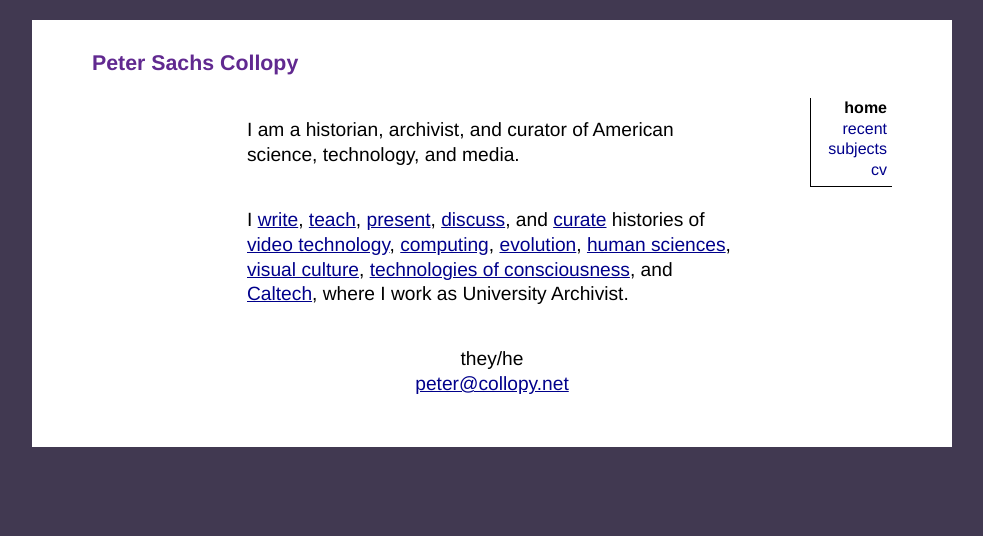
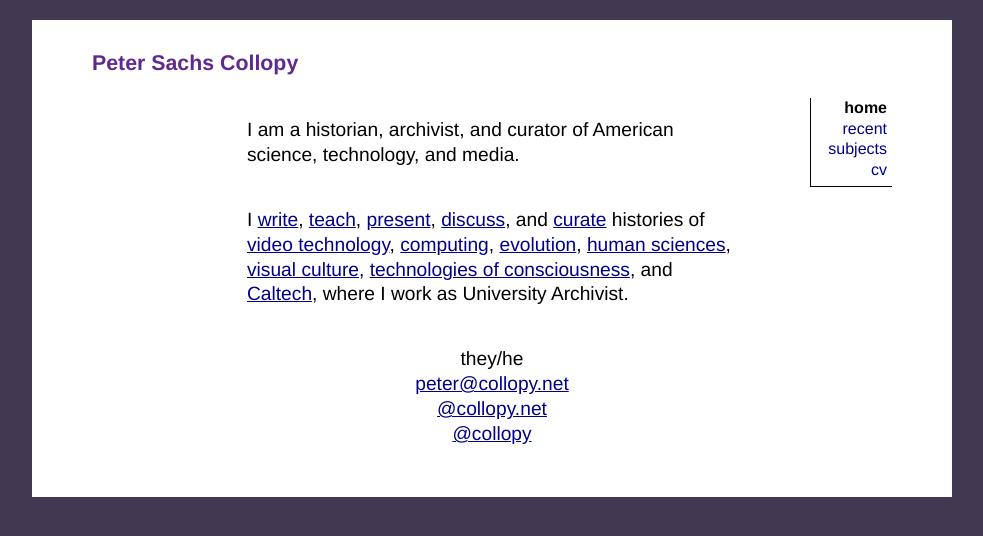
Before and after one commit to collopy/collopy.github.io, a Jekyll site: the page built from index.html, in a window 1280 px wide. Shown: the top 536 px of the page, without its empty margins (148-1131 px from the left). Built offline with Jekyll 4.4.1, drawn with Linux system fonts in a browser that asks for light colours.

Commit message:
Reformatted profile links

```diff
--- a/index.html
+++ b/index.html
@@ -10,5 +10,7 @@ layout: index
 </p>
 <p style="text-align: center;">
 	they/he<br>
-	<a href="mailto:peter@collopy.net">peter@collopy.net</a>
+	<a href="mailto:peter@collopy.net">peter@collopy.net</a><br>
+	<a href="https://bsky.app/profile/collopy.net">@collopy.net</a><br>
+	<a href="https://twitter.com/collopy">@collopy</a>
 </p>
```
Also changed, not shown: 1 other file.
